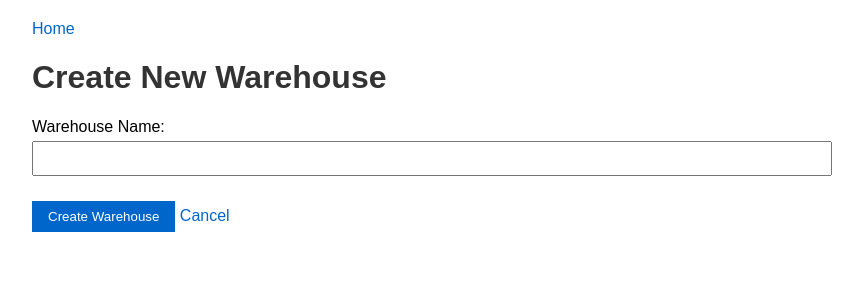
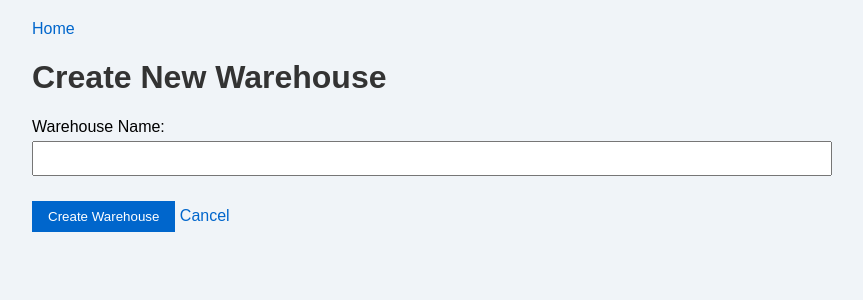
Before and after one commit to kiiamantyla/ohtuvarasto, a Flask app: page /warehouse/create in a window 1280 px wide. Shown: the top 300 px of the page, without its empty margins (208-1071 px from the left). Run offline with Flask 3, Linux system fonts and the light colour scheme.

Commit message:
Add README instructions and improve UI with light background
Co-authored-by: kiiamantyla <202778632+kiiamantyla@users.noreply.github.com>

```diff
--- a/src/templates/base.html
+++ b/src/templates/base.html
@@ -10,6 +10,7 @@
             max-width: 800px;
             margin: 0 auto;
             padding: 20px;
+            background-color: #f0f4f8;
         }
         h1, h2 { color: #333; }
         a { color: #0066cc; text-decoration: none; }
```
Also changed, not shown: README.md.
